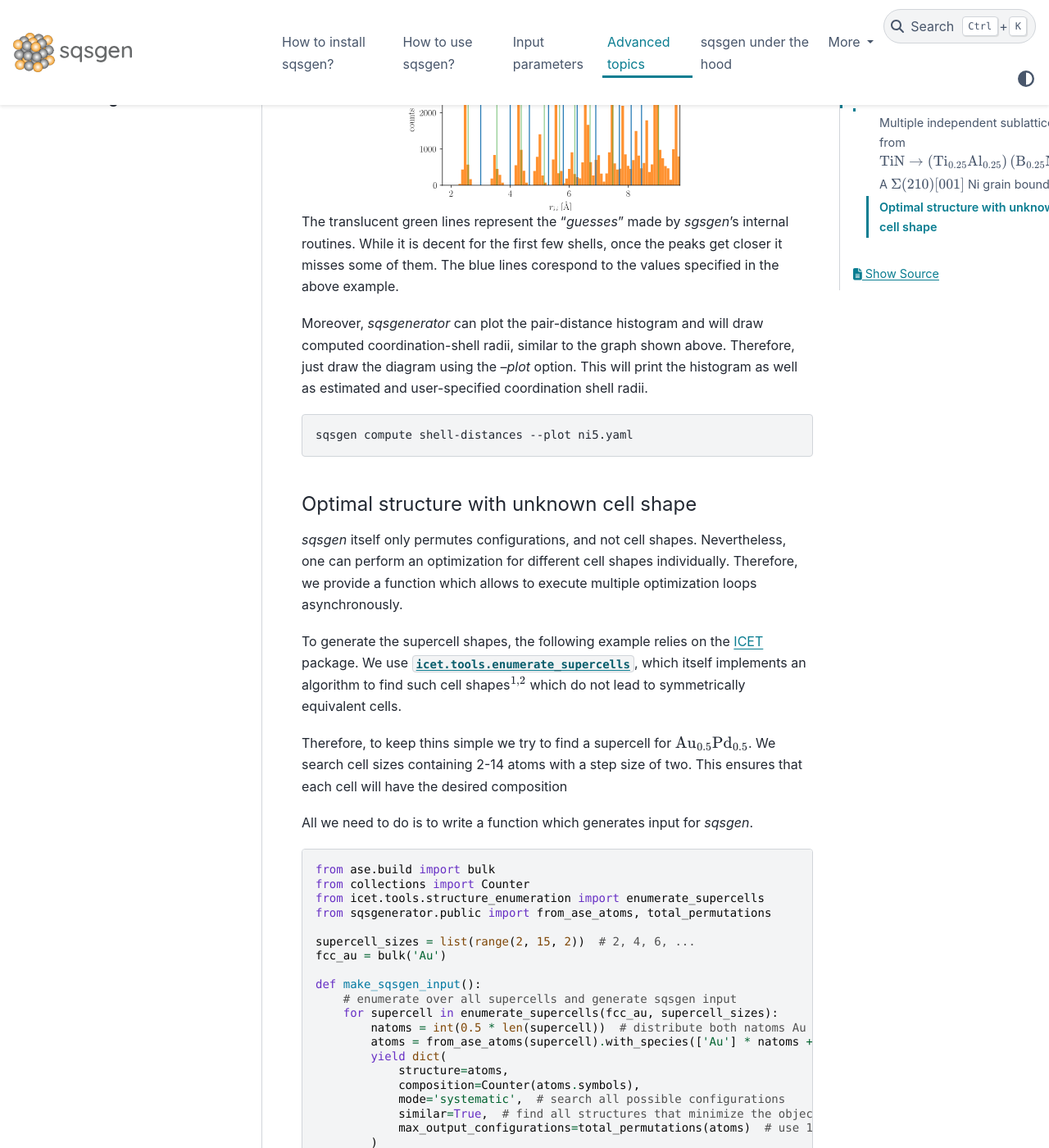
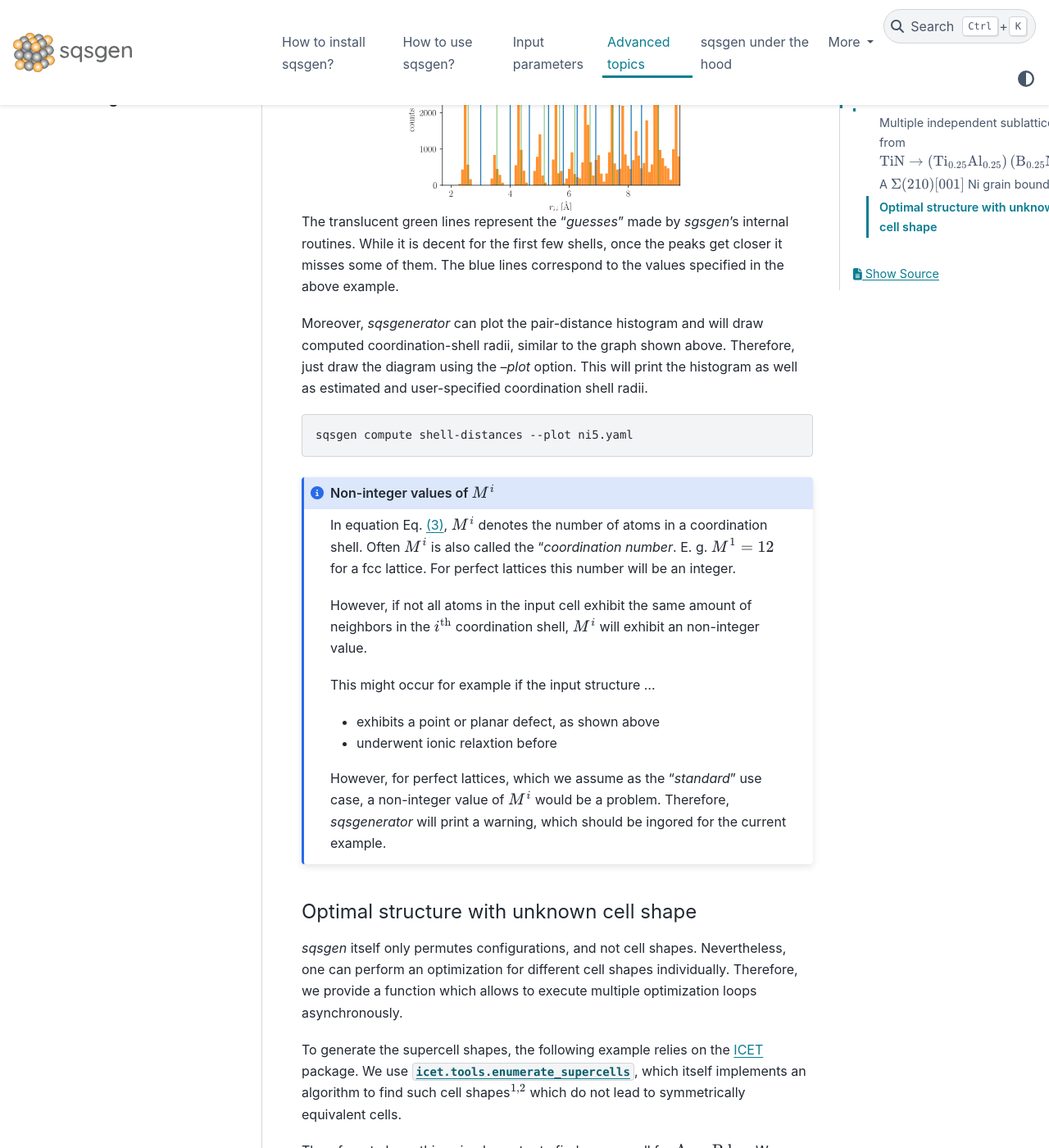
Before and after one commit to dgehringer/sqsgenerator, a Sphinx documentation site: the page built from docs/source/advanced_topics.md, in a window 1280 px wide and 1400 px high, scrolled down 6401 px. Shown: the whole window at 82% size. Built offline with Sphinx 7.4.7 and the PyData theme 0.15.4, drawn with Linux system fonts in a browser that asks for light colours; the version number is read from the project's files by our own code.

Commit message:
:memo: more information on non-integer coordination numbers

````diff
--- a/docs/source/advanced_topics.md
+++ b/docs/source/advanced_topics.md
@@ -275,7 +275,7 @@ What happens under the hood is shown in the figure below.
 ```
 
 The translucent green lines represent the "*guesses*" made by *sgsgen*'s internal routines. While it is decent
-for the first few shells, once the peaks get closer it misses some of them. The blue lines corespond to the values
+for the first few shells, once the peaks get closer it misses some of them. The blue lines correspond to the values
 specified in the above example.
 
 
@@ -283,10 +283,30 @@ Moreover, *sqsgenerator* can plot the pair-distance histogram and will draw comp
 similar to the graph shown above. Therefore, just draw the diagram using the *--plot* option. This will print the
 histogram as well as estimated and user-specified coordination shell radii.
 
+
 ```{code-block} bash
 sqsgen compute shell-distances --plot ni5.yaml
 ```
 
+```{admonition} Non-integer values of $M^i$
+:class: note
+
+In equation Eq. {eq}`eqn:wc-sro-multi`, $M^i$ denotes the number of atoms in a coordination shell. Often $M^i$ is also
+called the "*coordination number*. E. g. $M^1 = 12$ for a fcc lattice. For perfect lattices this number will be an
+integer.
+
+However, if not all atoms in the input cell exhibit the same amount of neighbors in the $i^{\mathrm{th}}$ coordination
+shell, $M^i$ will exhibit an non-integer value.
+
+This might occur for example if the input structure ...
+
+   - exhibits a point or planar defect, as shown above
+   - underwent ionic relaxtion before
+
+However, for perfect lattices, which we assume as the "*standard*" use case, a non-integer value of $M^i$ would be
+a problem. Therefore, *sqsgenerator* will print a warning, which should be ingored for the current example.
+
+```
 
 #### Optimal structure with unknown cell shape
 
````
